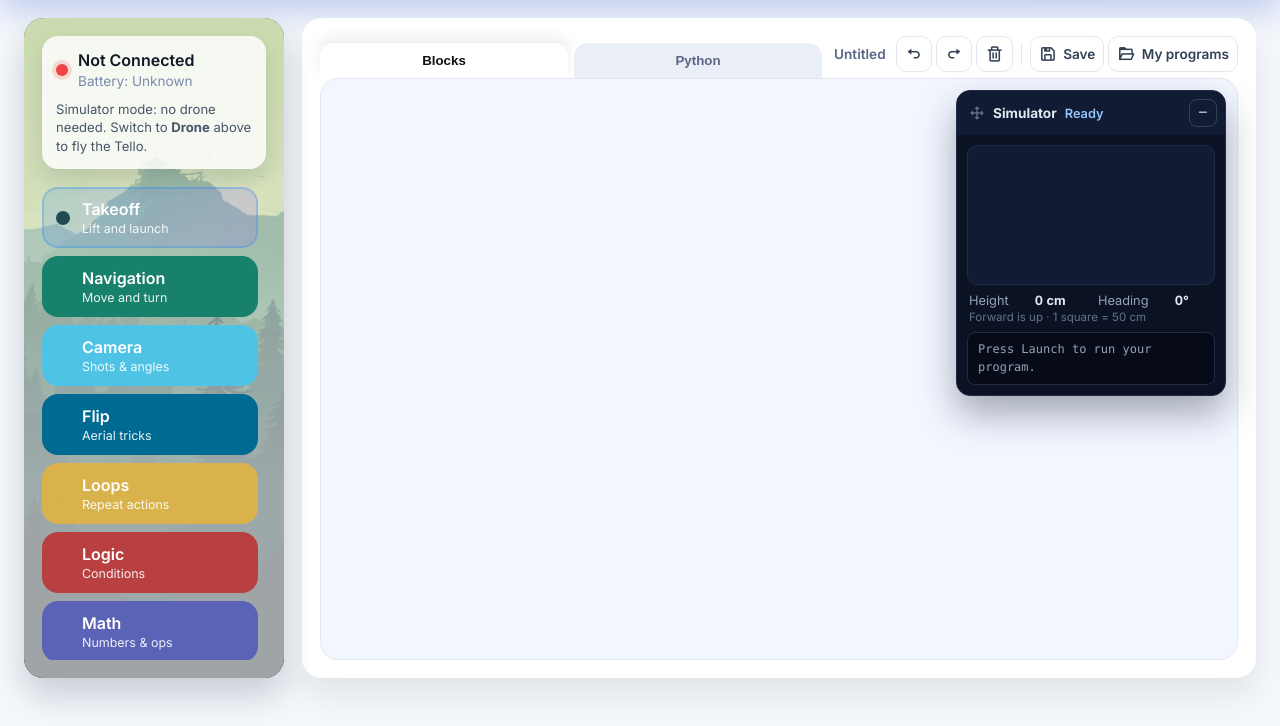
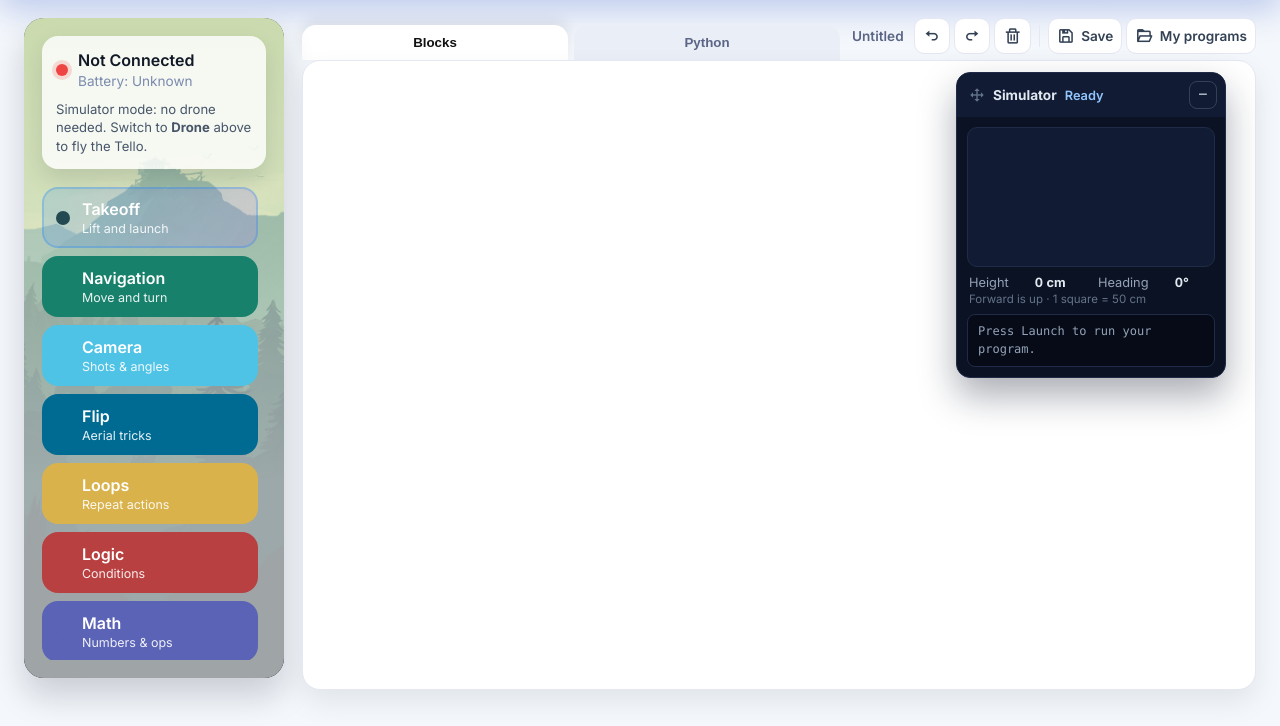
Before and after one commit to shhfit02/Codefly, a PHP site: page /HTML/workspace.php in a window 1280 px wide. Shown: the part 74-800 px from the top of the page. Run offline with PHP 8.4, Linux system fonts and the light colour scheme; the visitor is signed in with stand-in values (Sample User, id 1); some libraries are stand-ins or nearby versions.

Commit message:
Remove the white card behind the workspace tabs and canvas

```diff
--- a/CSS/workspace.css
+++ b/CSS/workspace.css
@@ -1438,3 +1438,31 @@ body:not(.sim-mode) .sim-float {
 .workspace-view .python-status {
   align-self: flex-start;
 }
+
+/* No card behind the tabs and canvas: they sit directly on the page background. */
+.workspace-panel {
+  background: transparent;
+  box-shadow: none;
+  border-radius: 0;
+  padding: 0;
+}
+
+.panel-head {
+  padding: 0;
+}
+
+.workspace-view {
+  padding: 0;
+}
+
+.blockly-stage {
+  background: #fff;
+  box-shadow: 0 12px 28px rgba(15, 23, 42, 0.08);
+}
+
+@media (min-width: 901px) {
+  .workspace-panel {
+    height: calc(100vh - 128px);
+    min-height: 480px;
+  }
+}
```
